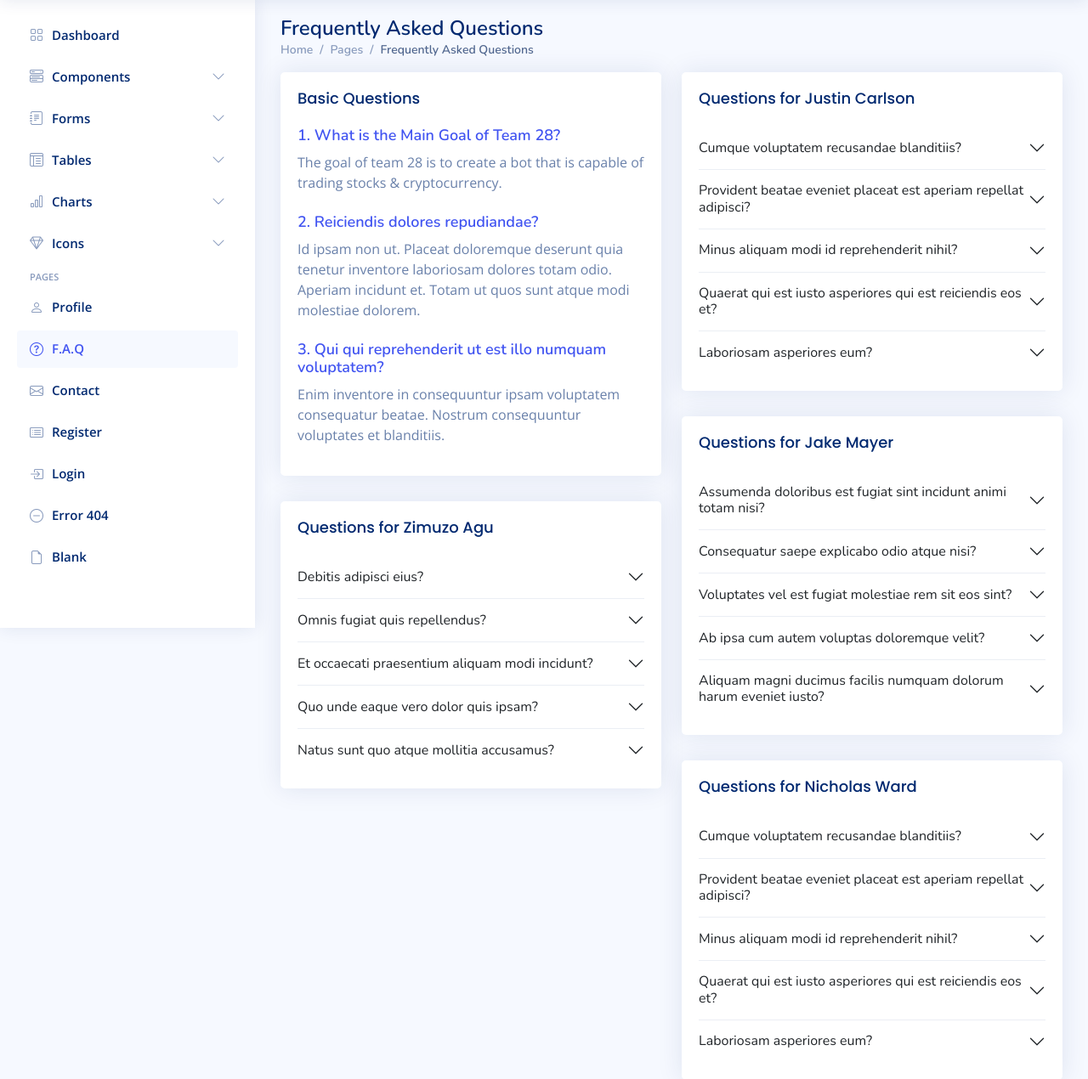
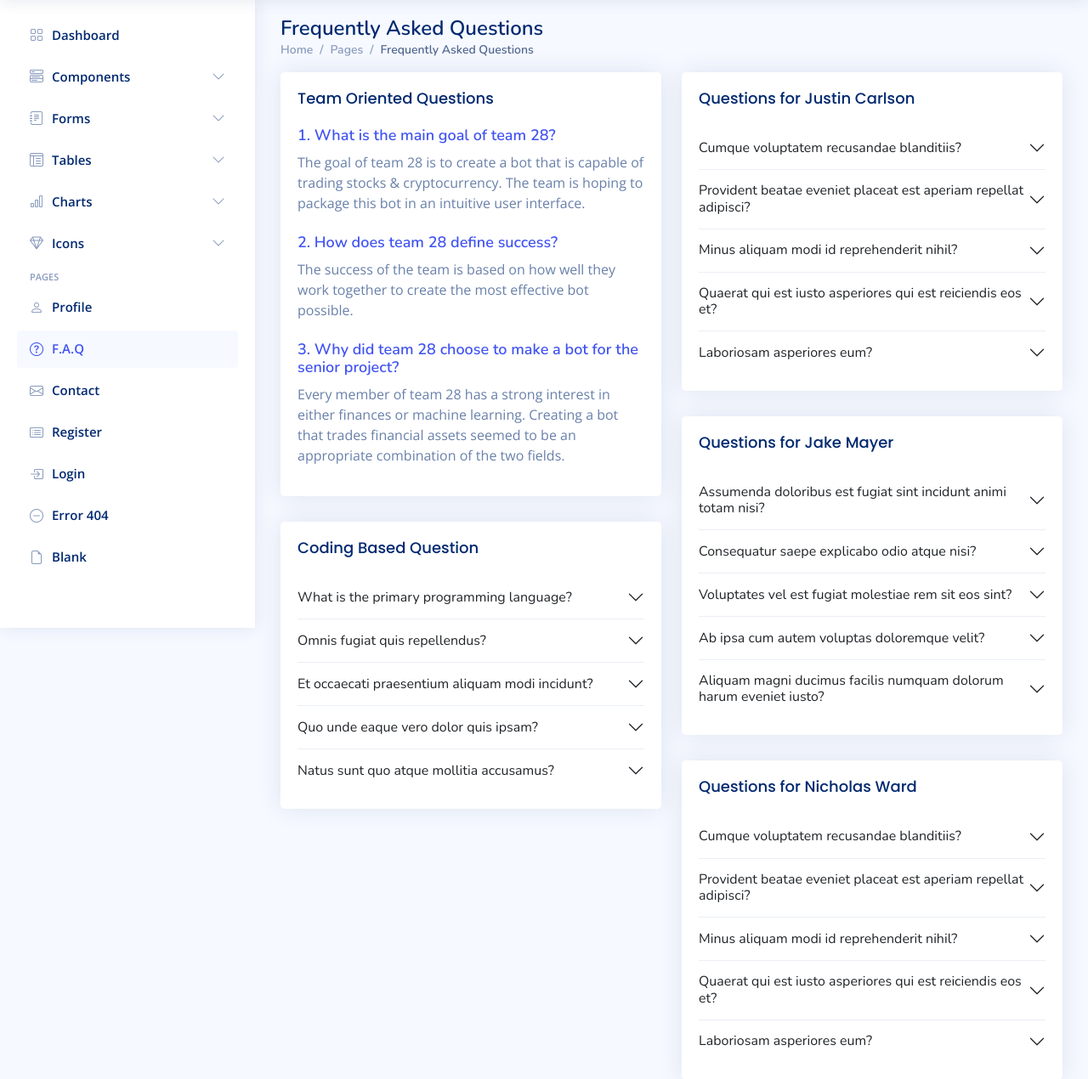
Before and after one commit to JacobMayer/Blankly, a Flask app: template Flask/templates/pages-faq.html in a window 1280 px wide. Shown: the part 61-1331 px from the top of the page at 85% size. Run offline with Flask 2, Linux system fonts and the light colour scheme; the template is opened without the code that fills it, so the values that code supplies are empty; some libraries are stand-ins or nearby versions.

Commit message:
Team oriented questions added to FAQ section

```diff
--- a/Flask/templates/pages-faq.html
+++ b/Flask/templates/pages-faq.html
@@ -518,21 +518,21 @@
 
           <div class="card basic">
             <div class="card-body">
-              <h5 class="card-title">Basic Questions</h5>
+              <h5 class="card-title">Team Oriented Questions</h5>
 
               <div>
-                <h6>1. What is the Main Goal of Team 28?</h6>
-                <p>The goal of team 28 is to create a bot that is capable of trading stocks & cryptocurrency.</p>
+                <h6>1. What is the main goal of team 28?</h6>
+                <p>The goal of team 28 is to create a bot that is capable of trading stocks & cryptocurrency. The team is hoping to package this bot in an intuitive user interface.</p>
               </div>
 
               <div class="pt-2">
-                <h6>2. Reiciendis dolores repudiandae?</h6>
-                <p>Id ipsam non ut. Placeat doloremque deserunt quia tenetur inventore laboriosam dolores totam odio. Aperiam incidunt et. Totam ut quos sunt atque modi molestiae dolorem.</p>
+                <h6>2. How does team 28 define success?</h6>
+                <p>The success of the team is based on how well they work together to create the most effective bot possible.</p>
               </div>
 
               <div class="pt-2">
-                <h6>3. Qui qui reprehenderit ut est illo numquam voluptatem?</h6>
-                <p>Enim inventore in consequuntur ipsam voluptatem consequatur beatae. Nostrum consequuntur voluptates et blanditiis.</p>
+                <h6>3. Why did team 28 choose to make a bot for the senior project?</h6>
+                <p>Every member of team 28 has a strong interest in either finances or machine learning. Creating a bot that trades financial assets seemed to be an appropriate combination of the two fields.</p>
               </div>
 
             </div>
@@ -541,14 +541,14 @@
           <!-- F.A.Q Group 1 -->
           <div class="card">
             <div class="card-body">
-              <h5 class="card-title">Questions for Zimuzo Agu</h5>
+              <h5 class="card-title">Coding Based Question</h5>
 
               <div class="accordion accordion-flush" id="faq-group-1">
 
                 <div class="accordion-item">
                   <h2 class="accordion-header">
                     <button class="accordion-button collapsed" data-bs-target="#faqsOne-1" type="button" data-bs-toggle="collapse">
-                      Debitis adipisci eius?
+                      What is the primary programming language?
                     </button>
                   </h2>
                   <div id="faqsOne-1" class="accordion-collapse collapse" data-bs-parent="#faq-group-1">
```
Also changed, not shown: 2 other files.
